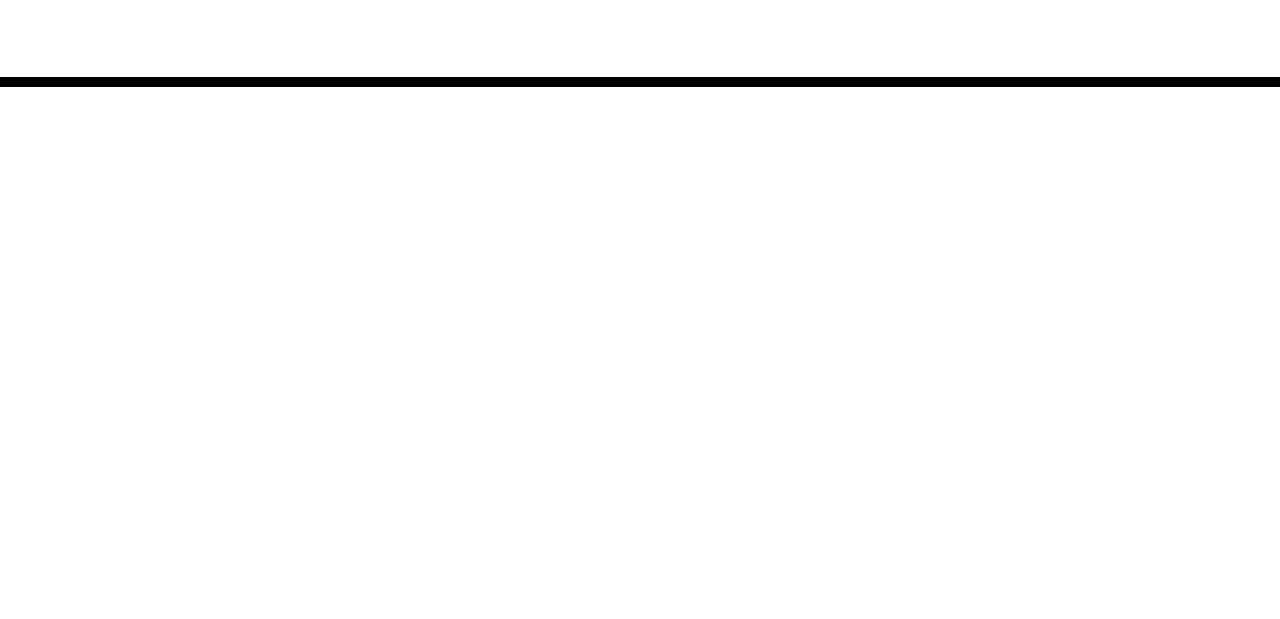
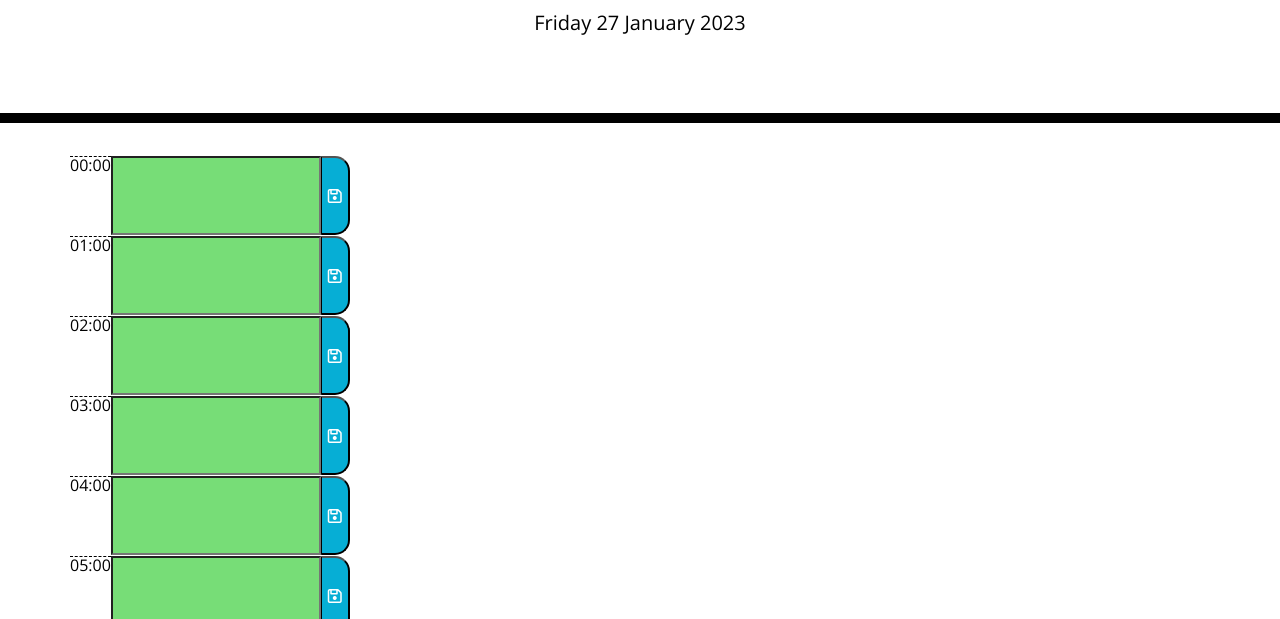
Before and after one commit to bowseruk/work-day-scheduler, a plain HTML site: page index.html in a window 1280 px wide. Shown: the part 181-800 px from the top of the page. Drawn offline with nearby package versions, Linux system fonts and the light colour scheme.

Commit message:
add day.js as moment.js is depreciated

```diff
--- a/assets/js/script.js
+++ b/assets/js/script.js
@@ -0,0 +1,32 @@
+
+
+nowDate = dayjs();
+
+
+$('#currentDay').text(nowDate.format('dddd DD MMMM YYYY'))
+
+for (let i = 0; i < 24; i++) {
+    let timeblock = $('<div>');
+    let div = $('<div>');
+    div.text(`${String(i).padStart(2,'0')}:00`);
+    div.addClass("hour");
+    let input = $('<input>');
+    if (dayjs().get('h') > i) {
+        input.addClass("future");
+    } else if (dayjs().get('h') < i) {
+        input.addClass("past");
+    } else {
+        input.addClass("present");
+    }
+
+    let button = $('<button>');
+    button.addClass("saveBtn");
+    let logo = $('<i>');
+    logo.addClass("fa-regular fa-floppy-disk")
+    button.append(logo);
+    timeblock.append(div);
+    timeblock.append(input);
+    timeblock.append(button);
+    timeblock.addClass('time-block row');
+    $('.container').append(timeblock);
+}
--- a/index.html
+++ b/index.html
@@ -19,6 +19,7 @@
       rel="stylesheet"
     />
     <link rel="stylesheet" href="assets/css/style.css" />
+    <script src="https://kit.fontawesome.com/0dd9fad87f.js" crossorigin="anonymous"></script>
     <title>Work Day Scheduler</title>
   </head>
 
@@ -31,9 +32,9 @@
     <div class="container">
       <!-- Timeblocks go here -->
     </div>
-
+    <script src="https://cdn.jsdelivr.net/npm/dayjs@1/dayjs.min.js"></script>
     <script src="https://cdnjs.cloudflare.com/ajax/libs/jquery/3.2.1/jquery.min.js"></script>
     <script src="https://cdnjs.cloudflare.com/ajax/libs/moment.js/2.24.0/moment.min.js"></script>
-    <script src="/assets/js/script.js"></script>
+    <script src="assets/js/script.js"></script>
   </body>
 </html>
```
